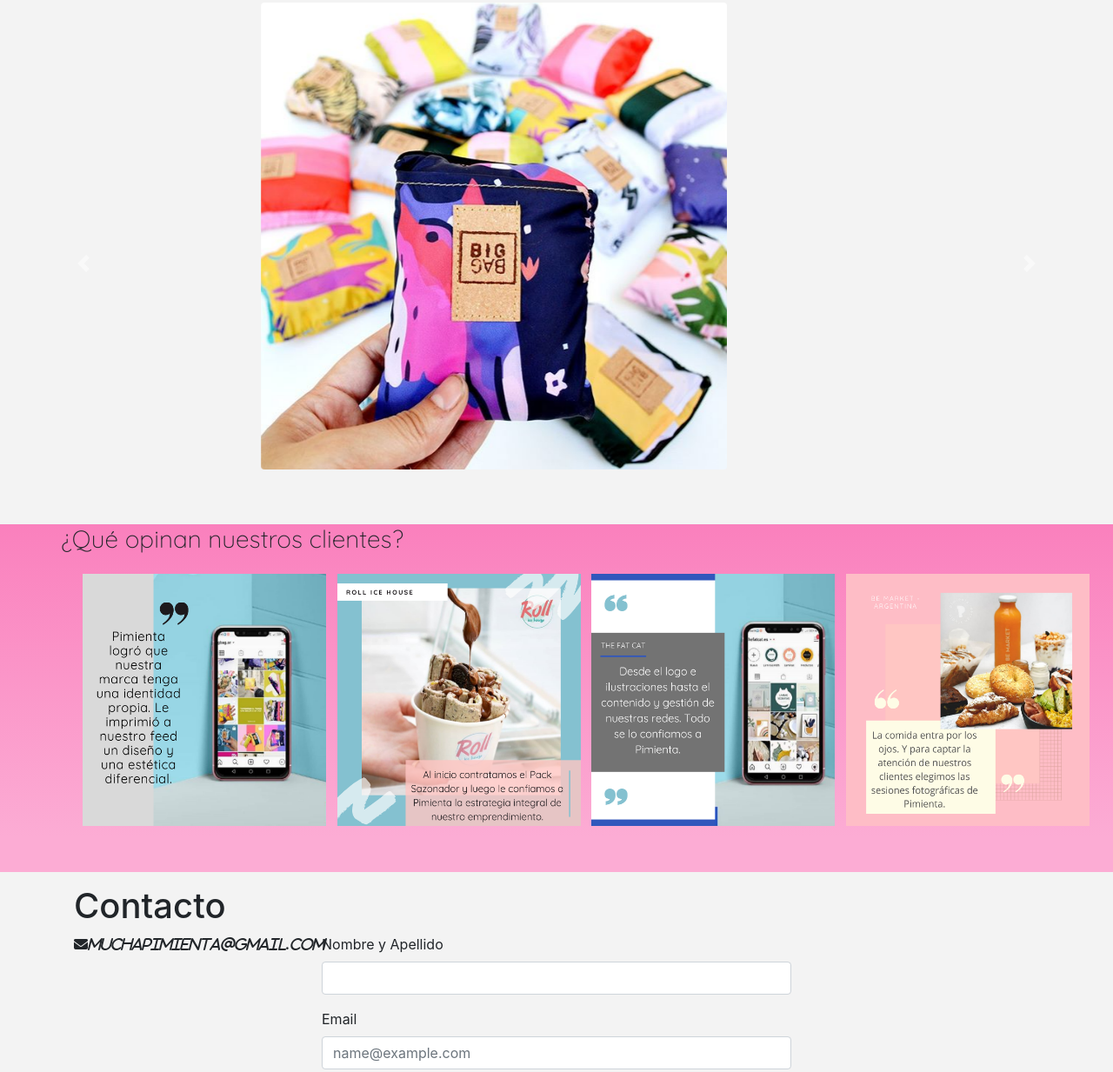
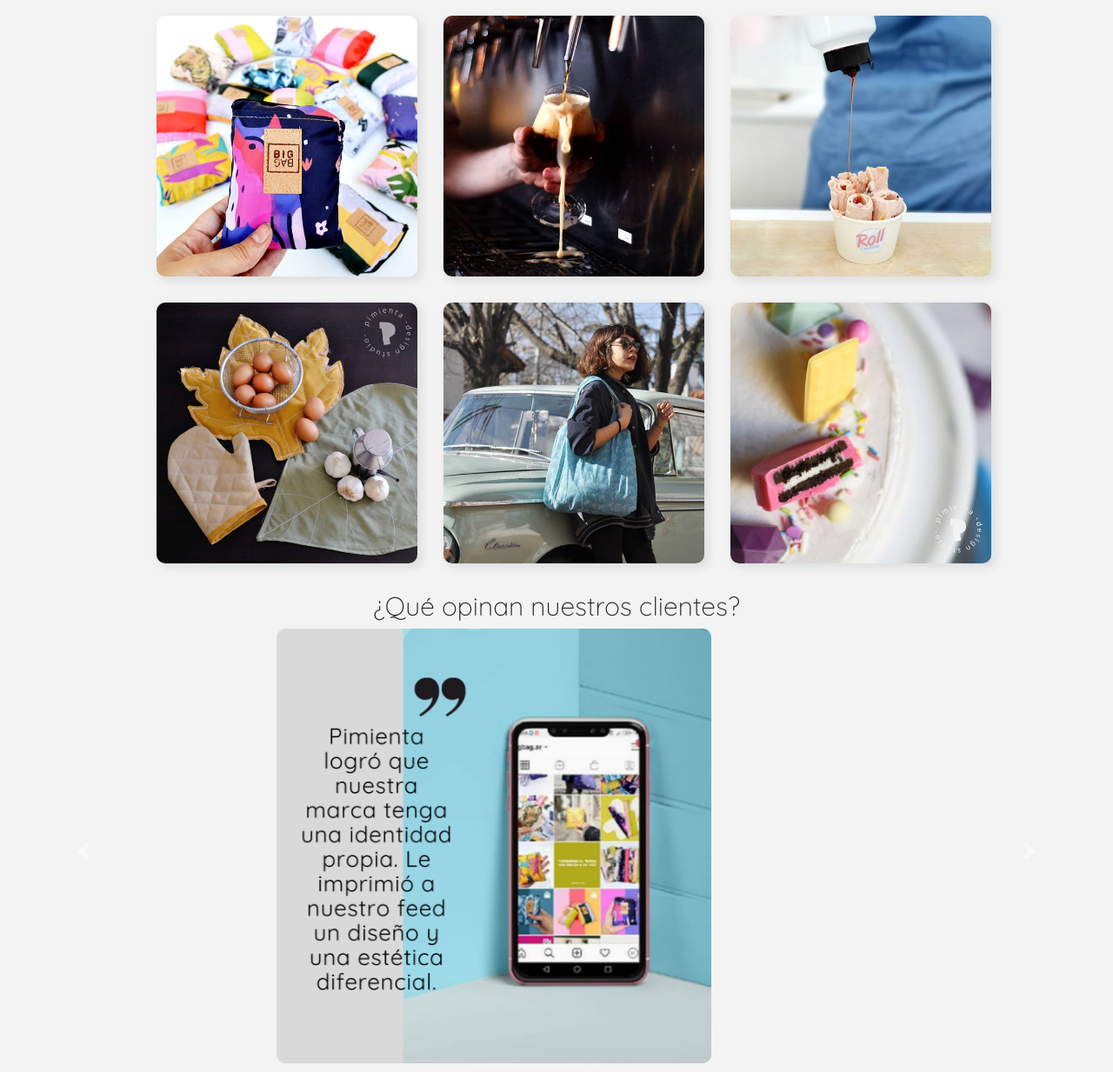
Before and after one commit to flor-costas/repositorio_Pimienta_Desing, a website: page Index.html in a window 1280 px wide. Shown: the part 1971-3204 px from the top of the page at 87% size. Drawn offline with nearby package versions, Linux system fonts and the light colour scheme; grey boxes are pictures that could not be loaded.

Commit message:
cambios en seccion clientes

```diff
--- a/Index.html
+++ b/Index.html
@@ -142,25 +142,31 @@
 
             <section id="clientes">
                 <h1>Clientes</h1>
+                <div id="cuadriculaClientes">
+                  <ol id="listaClientes">
+                    <li><img src="./assets/img/BIGBAG1.png" class="imgCuadricula" alt="cliente Bigbag"/></li>
+                    <li><img src="./assets/img/GASTRONOMICA.png" class="imgCuadricula"alt="cliente Gastronomía"/></li>
+                    <li><img src="./assets/img/ROLLICE1.png" class="imgCuadricula" alt="cliente Roll Ice House"/></li>
+                    <li><img src="./assets/img/THEFATCAT3.png" class="imgCuadricula" alt="cliente The Fat Cat"/></li>
+                    <li><img src="./assets/img/BIGBAG2.png" class="imgCuadricula" alt="cliente Bigbag"/></li>
+                    <li><img src="./assets/img/GASTRONOMICA2.png" class="imgCuadricula" alt="cliente Gastronomía"/></li>
+                  </ol>
+                </div>
+
                 <div id="carouselExampleControls" class="carousel slide" data-ride="carousel">
+                  <h1>¿Qué opinan nuestros clientes?</h1>
                   <div class="carousel-inner">
                     <div class="carousel-item active">
-                        <img src="./assets/img/BIGBAG1.png" alt="cliente Bigbag" class="rounded mx-auto d-block" class="imgCarrousel"/>
+                      <img src="./assets/img/BigBagOpinion.png" alt="cliente Bigbag" class="imgCarrousel"/>
                     </div>
                     <div class="carousel-item">
-                        <img src="./assets/img/GASTRONOMICA.png" alt="cliente Gastronomía" class="rounded mx-auto d-block" class="imgCarrousel"/>
+                      <img src="./assets/img/RolliceOpinion.png" alt="cliente Gastronomía" class="imgCarrousel"/>
                     </div>
                     <div class="carousel-item">
-                        <img src="./assets/img/ROLLICE1.png" alt="cliente Roll Ice House" class="rounded mx-auto d-block" class="imgCarrousel"/>
+                      <img src="./assets/img/TheFatCatOpinion.png" alt="cliente Roll Ice House" class="imgCarrousel"/>
                     </div>
                     <div class="carousel-item">
-                        <img src="./assets/img/THEFATCAT3.png" alt="cliente The Fat Cat" class="rounded mx-auto d-block" class="imgCarrousel"/>
-                      </div>
-                      <div class="carousel-item">
-                        <img src="./assets/img/BIGBAG2.png" alt="cliente Bigbag" class="rounded mx-auto d-block" class="imgCarrousel"/>
-                      </div>
-                      <div class="carousel-item">
-                        <img src="./assets/img/GASTRONOMICA2.png" alt="cliente Gastronomía" class="rounded mx-auto d-block" class="imgCarrousel"/>
+                      <img src="./assets/img/BeMarketOpinion.png" alt="cliente The Fat Cat" class="imgCarrousel"/>
                     </div>
                   </div>
                   <a class="carousel-control-prev" href="#carouselExampleControls" role="button" data-slide="prev">
@@ -173,25 +179,6 @@
                   </a>
               </div>
 
-                <div class="box">
-                    <div class="container" id="opiniones">
-                        <h3 class="titulosSecciones">¿Qué opinan nuestros clientes?</h3>
-                        <div class="row">
-                          <div class="col-sm-12 col-md-6 col-lg-3">
-                            <img src="./assets/img/BigBagOpinion.png" alt="cliente Bigbag" class="opiniones__1"/>
-                          </div>
-                          <div class="col-sm-12 col-md-6 col-lg-3">
-                            <img src="./assets/img/RolliceOpinion.png" alt="cliente Gastronomía" class="opiniones__2"/>
-                          </div>
-                          <div class="col-sm-12 col-md-6 col-lg-3">
-                            <img src="./assets/img/TheFatCatOpinion.png" alt="cliente Roll Ice House" class="opiniones__3"/>
-                          </div>
-                          <div class="col-sm-12 col-md-6 col-lg-3">
-                            <img src="./assets/img/BeMarketOpinion.png" alt="cliente The Fat Cat" class="opiniones__4"/>
-                          </div>
-                        </div>
-                    </div>
-                </div>
             </section>
 
             <section id="contacto">
--- a/assets/scss/style.scss
+++ b/assets/scss/style.scss
@@ -23,7 +23,7 @@ main {
 #barraSuperior {
   background: white;
   z-index: 100;
-  width: 100%;
+  width: 100% !important;
   height: 100px;
   position: fixed;
 
@@ -242,18 +242,6 @@ main {
 
 
 
-.box {
-  background-image: $color_gradiente;
-  font-family: 'Quicksand', Roboto, sans-serif;
-  align-items: center;
-  width: 100%;
-  height: 400px;
-}
-
-
-
-
-
   #clientes {
 
     h1{
@@ -262,22 +250,51 @@ main {
       margin-top: 10px;
     }
 
+    #listaClientes{
+      list-style: none;
+      display:flex;
+      flex-flow: row wrap;
+      justify-content: center;
+      align-content: center;
+    }
+
+    .imgCuadricula{
+      width: 300px;
+      height: 300px;
+      margin: 15px 15px 15px 15px;
+      border-radius: 10px;
+      -webkit-box-shadow: 4px 4px 8px 2px $color_complementario;
+      -moz-box-shadow: 4px 4px 8px 2px $color_complementario;
+      box-shadow: 4px 4px 8px 2px $color_complementario;
+    }
+
+    .imgCuadricula:hover {
+      -webkit-box-shadow: -1px 1px 22px -1px rgb(116, 116, 116);
+      -moz-box-shadow: -1px 1px 22px -1px rgb(116, 116, 116);
+      box-shadow: -1px 1px 22px -1px rgb(116, 116, 116);
+
+    }
+
+
+
     #carouselExampleControls{
       height: 600px;
+      text-align: center;
+      align-items: center;
+      justify-content: center;
+      margin-top: 15px;
     }
 
     .imgCarrousel{
       border-radius: 10px;
-      width: 150px;
-      height: 150px;
-      align-items: center;
+      width: 500px;
+      height: 500px;
     }
   }
 
   @media screen and (min-width: 1000px) and (max-width: 1400px){
     #carouselExampleControls {
       height: 600px;
-
     }
   }
 
@@ -286,74 +303,24 @@ main {
       height: 100px;
     }
 
-    #imgCarrousel {
-      width: 90px;
-      height: 90px;
-  }
-
-  }
-
-  @media screen and (min-width: 476px) and (max-width: 780px){
-    #carouselExampleControls {
-      height: 300px;
-    }
-    #imgCarrousel {
-      width: 90px;
-      height: 90px;
-  }
-  }
-
-  #opiniones {
-    align-content: center;
-    align-items: baseline;
-    padding: 0;
-
-    img {
-      margin: 10px 10px 10px 10px;
-      padding: 5px 5px 5px 15px;
-      border-radius: 5px;
-      width: 300px;
-      height: 300px;
-      transform: scale(1, 1);
-    }
-
-    img:hover {
-      -webkit-box-shadow: 4px 4px 8px 2px #727272;
-      -moz-box-shadow: 4px 4px 8px 2px #727272;
-      box-shadow: 4px 4px 8px 2px #727272;
-    }
-  }
-  @media screen and (min-width: 1000px) and (max-width: 1400px){
-    .box {
-      height: 400px;
-    }
-    #opiniones img {
-      width: 300px;
-      height: 300px;
-    }
-  }
-
-  @media screen and (min-width: 780px) and (max-width: 1000px){
-    .box {
-      height: 800px;
-    }
-    #opiniones img {
-      width: 350px;
-      height: 350px;
-    }
-  }
-
-  @media screen and (min-width: 476px) and (max-width: 780px){
-    .box {
-      height: 1800px;
-    }
-    #opiniones img {
+    .imgCarrousel{
       width: 400px;
       height: 400px;
     }
   }
 
 
+  @media screen and (min-width: 476px) and (max-width: 780px){
+    #carouselExampleControls {
+      height: 300px;
+    }
+
+    .imgCarrousel{
+      border-radius: 10px;
+      width: 150px;
+      height: 150px;
+    }
+  }
 
   #contacto {
     background-color: #F3F3F3;
```
Also changed, not shown: assets/css/style.css. Lines whose indentation alone changed are shown as unchanged.
